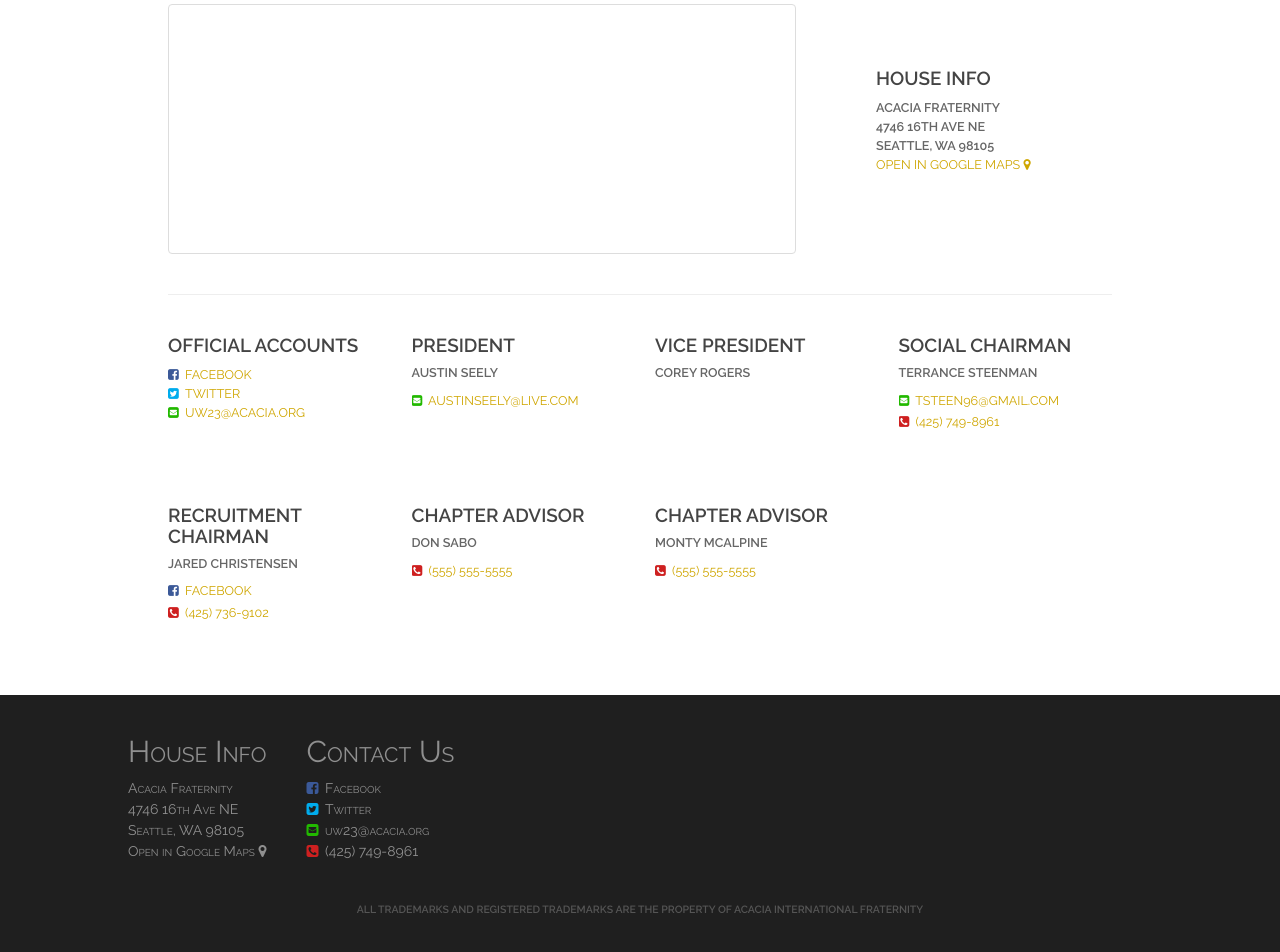
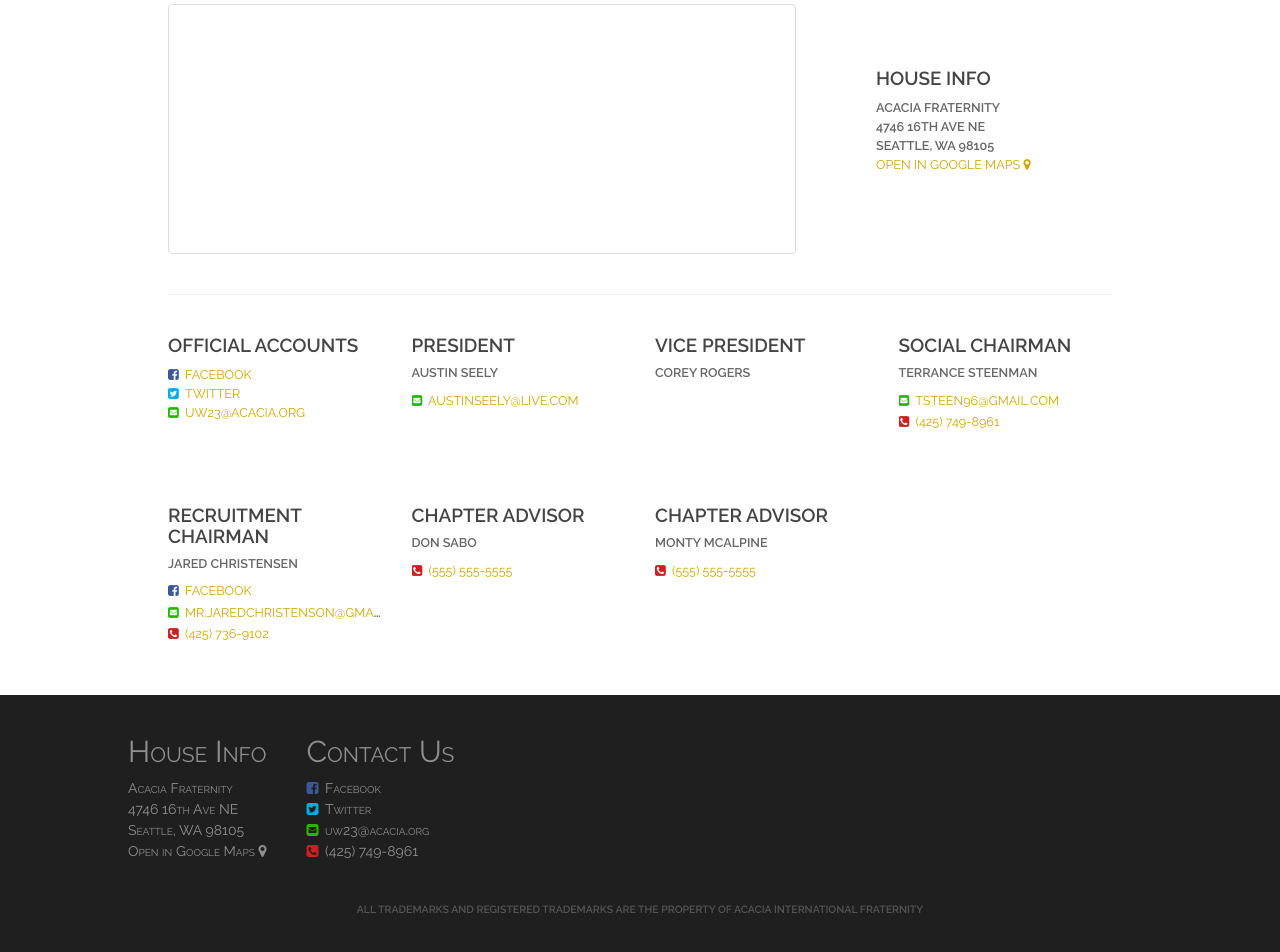
Before and after one commit to Garrett-M/acacia-web, a Jekyll site: the page built from contact-us.html, in a window 1280 px wide and 1343 px high. Shown: the part 386-1338 px from the top of the window. Built offline with Jekyll 4.4.1, drawn with Linux system fonts in a browser that asks for light colours; nearby versions of some CDN libraries; comment, search, counter and statistics services are not loaded.

Commit message:
added more info

```diff
--- a/contact-us.html
+++ b/contact-us.html
@@ -24,6 +24,7 @@
         name: Jared Christensen
         phone: (425) 736-9102
         phone-link: tel:14257369102
+        email: mr.jaredchristenson@gmail.com
         facebook: https://www.facebook.com/jared.christenson.54
     -
         title: Chapter Advisor
```
